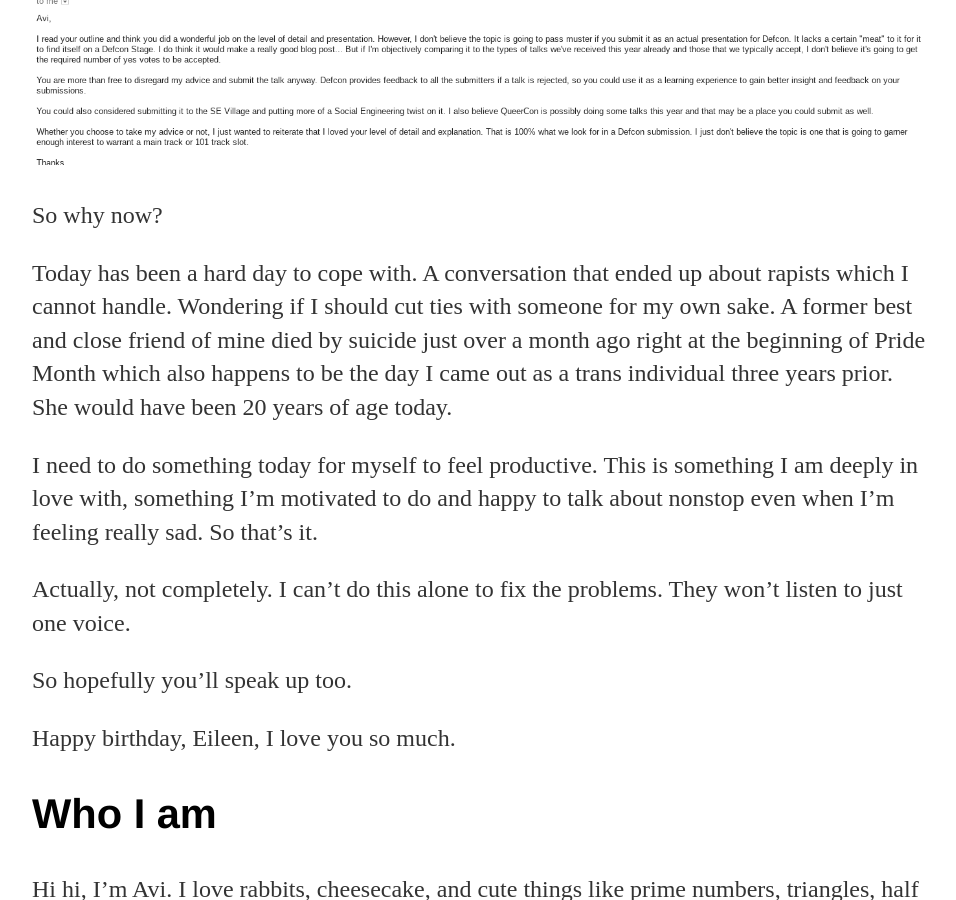
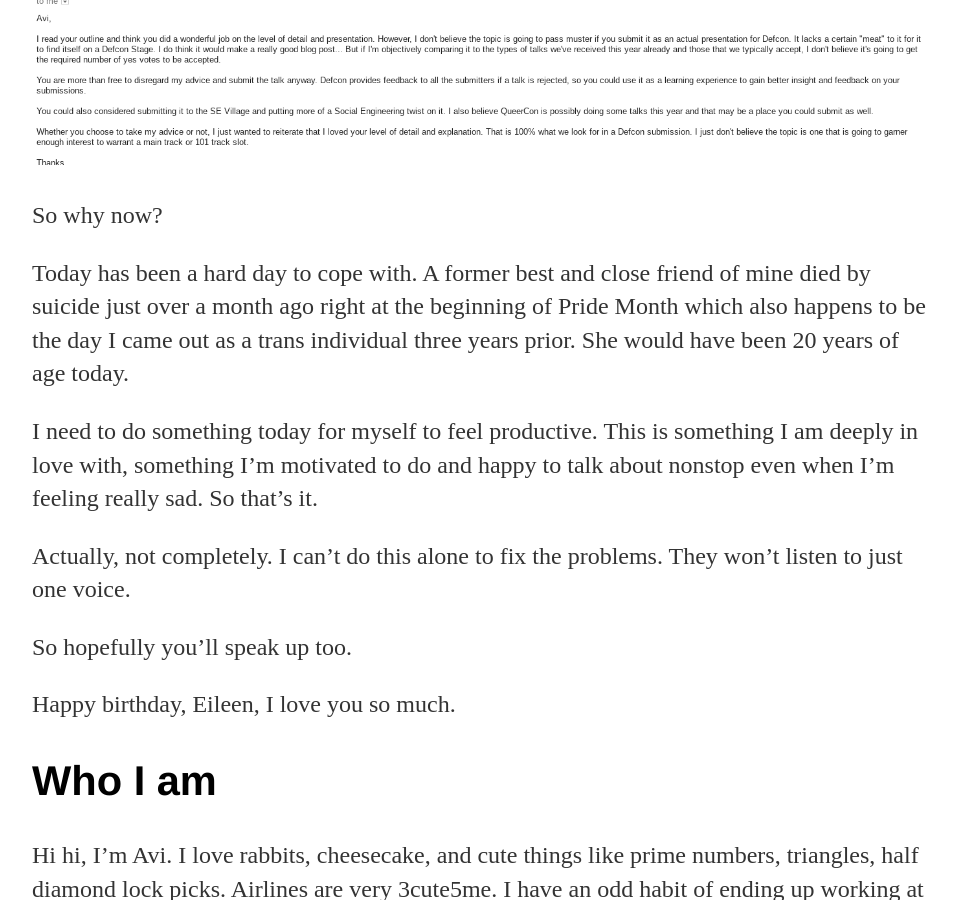
Before and after one commit to Avizc/avizc.github.io, a Jekyll site: the page built from _posts/2017-07-08-play-date-at-airlines-part-1.md, in a window 1280 px wide and 900 px high, scrolled down 2084 px. Shown: the whole window, without its empty margins (160-1116 px from the left). Built offline with Jekyll 4.4.1, drawn with Linux system fonts in a browser that asks for light colours.

Commit message:
Omitting two lines

```diff
--- a/_posts/2017-07-08-play-date-at-airlines-part-1.md
+++ b/_posts/2017-07-08-play-date-at-airlines-part-1.md
@@ -41,7 +41,7 @@ It was after I got the following final review from a wonderful peep in the DEF C
 
 So why now?
 
-Today has been a hard day to cope with. A conversation that ended up about rapists which I cannot handle. Wondering if I should cut ties with someone for my own sake. A former best and close friend of mine died by suicide just over a month ago right at the beginning of Pride Month which also happens to be the day I came out as a trans individual three years prior. She would have been 20 years of age today.
+Today has been a hard day to cope with. A former best and close friend of mine died by suicide just over a month ago right at the beginning of Pride Month which also happens to be the day I came out as a trans individual three years prior. She would have been 20 years of age today.
 
 I need to do something today for myself to feel productive. This is something I am deeply in love with, something I’m motivated to do and happy to talk about nonstop even when I’m feeling really sad. So that’s it.
 
```
